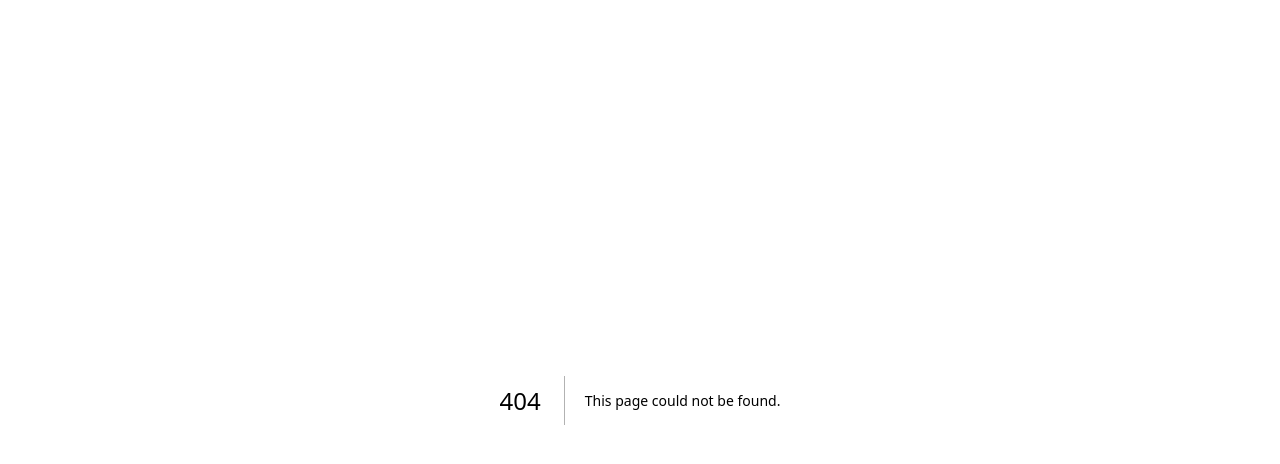
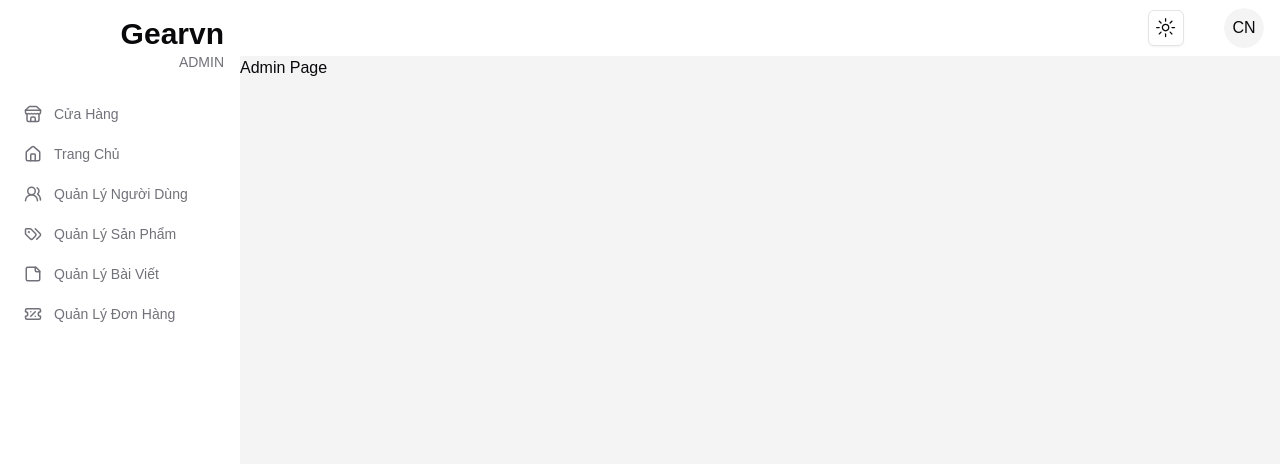
Before and after one commit to haitrieu1811/gearvn-next-client, a Next.js app: page /admin in a window 1280 px wide. Before the commit this address had no page. Shown: the top 464 px of the page. Built offline with nearby package versions, Linux system fonts and the light colour scheme; a web font is replaced by a local one.

Commit message:
feat: Build UI admin layout

```diff
--- a/package.json
+++ b/package.json
@@ -9,16 +9,20 @@
     "lint": "next lint"
   },
   "dependencies": {
+    "@radix-ui/react-avatar": "^1.0.4",
     "@radix-ui/react-dropdown-menu": "^2.0.6",
     "@radix-ui/react-icons": "^1.3.0",
     "@radix-ui/react-slot": "^1.0.2",
     "@tanstack/react-query": "^5.40.1",
     "@tanstack/react-query-devtools": "^5.40.1",
+    "@tippyjs/react": "^4.2.6",
     "axios": "^1.7.2",
     "class-variance-authority": "^0.7.0",
     "clsx": "^2.1.1",
+    "lucide-react": "^0.383.0",
     "next": "14.2.3",
     "next-themes": "^0.3.0",
+    "nextjs-toploader": "^1.6.12",
     "react": "^18",
     "react-dom": "^18",
     "tailwind-merge": "^2.3.0",
--- /dev/null
+++ b/src/app/(admin)/_components/header.tsx
@@ -0,0 +1,62 @@
+'use client'
+
+import Tippy from '@tippyjs/react/headless'
+import Link from 'next/link'
+import React from 'react'
+
+import PopoverWrapper from '@/components/popover-wrapper'
+import { Avatar, AvatarFallback } from '@/components/ui/avatar'
+import { Button } from '@/components/ui/button'
+import PATH from '@/constants/path'
+import { ModeToggle } from '@/components/mode-toggle'
+
+export default function AdminHeader() {
+  const accountItemsRef = React.useRef([
+    {
+      href: PATH.ACCOUNT,
+      name: 'Tài khoản'
+    },
+    {
+      name: 'Đăng xuất',
+      onClick: () => {}
+    }
+  ])
+
+  return (
+    <header className='flex justify-between items-center px-4 py-2'>
+      <div></div>
+      <div className='flex items-center space-x-10'>
+        <ModeToggle />
+        <Tippy
+          trigger='click'
+          interactive
+          placement='bottom-end'
+          offset={[0, 10]}
+          render={() => (
+            <PopoverWrapper>
+              {accountItemsRef.current.map((accountItem) => (
+                <Button
+                  asChild={!!accountItem.href}
+                  key={accountItem.name}
+                  variant='ghost'
+                  className='flex justify-start w-full pr-10 rounded-none'
+                  onClick={accountItem.onClick}
+                >
+                  {accountItem.href && !accountItem.onClick ? (
+                    <Link href={accountItem.href}>{accountItem.name}</Link>
+                  ) : (
+                    accountItem.name
+                  )}
+                </Button>
+              ))}
+            </PopoverWrapper>
+          )}
+        >
+          <Avatar>
+            <AvatarFallback>CN</AvatarFallback>
+          </Avatar>
+        </Tippy>
+      </div>
+    </header>
+  )
+}
--- /dev/null
+++ b/src/app/(admin)/_components/sidebar.tsx
@@ -0,0 +1,77 @@
+'use client'
+
+import { Home, StickyNote, Store, Tags, TicketPercent, UsersRound } from 'lucide-react'
+import Link from 'next/link'
+import React from 'react'
+
+import { Button } from '@/components/ui/button'
+import PATH from '@/constants/path'
+
+export default function AdminSidebar() {
+  const sidebarItemsRef = React.useRef([
+    {
+      href: PATH.HOME,
+      name: 'Cửa hàng',
+      icon: Store,
+      notificationCount: 0
+    },
+    {
+      href: PATH.ADMIN,
+      name: 'Trang chủ',
+      icon: Home,
+      notificationCount: 0
+    },
+    {
+      href: PATH.ADMIN_USER,
+      name: 'Quản lý người dùng',
+      icon: UsersRound,
+      notificationCount: 0
+    },
+    {
+      href: PATH.ADMIN_PRODUCT,
+      name: 'Quản lý sản phẩm',
+      icon: Tags,
+      notificationCount: 0
+    },
+    {
+      href: PATH.ADMIN_POST,
+      name: 'Quản lý bài viết',
+      icon: StickyNote,
+      notificationCount: 0
+    },
+    {
+      href: PATH.ADMIN_ORDER,
+      name: 'Quản lý đơn hàng',
+      icon: TicketPercent,
+      notificationCount: 0
+    }
+  ])
+
+  return (
+    <React.Fragment>
+      <div className='p-4'>
+        <Link href={PATH.ADMIN} className='flex flex-col items-end'>
+          <span className='font-bold text-3xl'>Gearvn</span>
+          <span className='uppercase text-muted-foreground text-sm'>admin</span>
+        </Link>
+      </div>
+      <div className='p-2 space-y-1'>
+        {sidebarItemsRef.current.map((sidebarItem) => (
+          <Button key={sidebarItem.href} asChild variant='ghost' className='flex justify-between w-full'>
+            <Link href={sidebarItem.href} className='text-muted-foreground'>
+              <div className='flex items-center space-x-3'>
+                <sidebarItem.icon size={18} />
+                <span className='capitalize'>{sidebarItem.name}</span>
+              </div>
+              {!!sidebarItem.notificationCount && (
+                <span className='text-[10px] font-bold bg-main text-white w-5 h-5 rounded-full flex justify-center items-center'>
+                  {sidebarItem.notificationCount}
+                </span>
+              )}
+            </Link>
+          </Button>
+        ))}
+      </div>
+    </React.Fragment>
+  )
+}
--- /dev/null
+++ b/src/app/(admin)/admin/page.tsx
@@ -0,0 +1,10 @@
+import { Metadata } from 'next'
+
+export const metadata: Metadata = {
+  title: 'Gearvn - Admin',
+  description: 'Gearvn - Admin'
+}
+
+export default function AdminPage() {
+  return <div>Admin Page</div>
+}
--- /dev/null
+++ b/src/app/(admin)/layout.tsx
@@ -0,0 +1,29 @@
+import React from 'react'
+
+import AdminHeader from '@/app/(admin)/_components/header'
+import AdminSidebar from '@/app/(admin)/_components/sidebar'
+
+const SIDEBAR_WIDTH = 240
+
+export default function AdminLayout({ children }: Readonly<{ children: React.ReactNode }>) {
+  return (
+    <React.Fragment>
+      <aside
+        style={{
+          width: `${SIDEBAR_WIDTH}px`
+        }}
+        className='fixed inset-y-0 left-0 w-[200px]'
+      >
+        <AdminSidebar />
+      </aside>
+      <div
+        style={{
+          marginLeft: `${SIDEBAR_WIDTH}px`
+        }}
+      >
+        <AdminHeader />
+        <main className='bg-muted min-h-screen'>{children}</main>
+      </div>
+    </React.Fragment>
+  )
+}
--- /dev/null
+++ b/src/app/(customer)/layout.tsx
@@ -0,0 +1,14 @@
+import React from 'react'
+
+export default function CustomerLayout({
+  children
+}: Readonly<{
+  children: React.ReactNode
+}>) {
+  return (
+    <div>
+      CustomerLayout
+      {children}
+    </div>
+  )
+}
--- a/src/app/page.tsx
+++ b/src/app/(customer)/page.tsx
@@ -1,7 +1,7 @@
 import { ModeToggle } from '@/components/mode-toggle'
 import { Button } from '@/components/ui/button'
 
-export default function Home() {
+export default function HomePage() {
   return (
     <>
       <ModeToggle />
--- a/src/app/globals.css
+++ b/src/app/globals.css
@@ -3,9 +3,21 @@
 @tailwind utilities;
 
 @layer base {
+  html *::-webkit-scrollbar {
+    border-radius: 0;
+    width: 6px;
+  }
+  html *::-webkit-scrollbar-thumb {
+    border-radius: 4px;
+    background-color: hsl(var(--secondary));
+  }
+  html *::-webkit-scrollbar-track {
+    border-radius: 0;
+  }
+
   :root {
     --main: 353, 100%, 45%;
-    --main-foreground: 353, 100%, 45%;
+    --main-foreground: 353, 80%, 41%;
 
     --background: 0 0% 100%;
     --foreground: 240 10% 3.9%;
--- a/src/app/layout.tsx
+++ b/src/app/layout.tsx
@@ -1,5 +1,6 @@
 import type { Metadata } from 'next'
 import { Chivo as FontSans } from 'next/font/google'
+import NextTopLoader from 'nextjs-toploader'
 
 import { cn } from '@/lib/utils'
 import TanstackProvider from '@/providers/tanstack.provider'
@@ -26,7 +27,10 @@ export default function RootLayout({
     <html lang='en' suppressHydrationWarning>
       <body className={cn('min-h-screen bg-background font-sans antialiased', fontSans.variable)}>
         <ThemeProvider attribute='class' defaultTheme='system' enableSystem disableTransitionOnChange>
-          <TanstackProvider>{children}</TanstackProvider>
+          <TanstackProvider>
+            <NextTopLoader showSpinner={false} color='red' height={2} />
+            {children}
+          </TanstackProvider>
         </ThemeProvider>
       </body>
     </html>
--- /dev/null
+++ b/src/components/popover-wrapper.tsx
@@ -0,0 +1,5 @@
+import React from 'react'
+
+export default function PopoverWrapper({ children }: { children: React.ReactNode }) {
+  return <div className='bg-background rounded-md shadow py-2'>{children}</div>
+}
--- /dev/null
+++ b/src/components/ui/avatar.tsx
@@ -0,0 +1,50 @@
+"use client"
+
+import * as React from "react"
+import * as AvatarPrimitive from "@radix-ui/react-avatar"
+
+import { cn } from "@/lib/utils"
+
+const Avatar = React.forwardRef<
+  React.ElementRef<typeof AvatarPrimitive.Root>,
+  React.ComponentPropsWithoutRef<typeof AvatarPrimitive.Root>
+>(({ className, ...props }, ref) => (
+  <AvatarPrimitive.Root
+    ref={ref}
+    className={cn(
+      "relative flex h-10 w-10 shrink-0 overflow-hidden rounded-full",
+      className
+    )}
+    {...props}
+  />
+))
+Avatar.displayName = AvatarPrimitive.Root.displayName
+
+const AvatarImage = React.forwardRef<
+  React.ElementRef<typeof AvatarPrimitive.Image>,
+  React.ComponentPropsWithoutRef<typeof AvatarPrimitive.Image>
+>(({ className, ...props }, ref) => (
+  <AvatarPrimitive.Image
+    ref={ref}
+    className={cn("aspect-square h-full w-full", className)}
+    {...props}
+  />
+))
+AvatarImage.displayName = AvatarPrimitive.Image.displayName
+
+const AvatarFallback = React.forwardRef<
+  React.ElementRef<typeof AvatarPrimitive.Fallback>,
+  React.ComponentPropsWithoutRef<typeof AvatarPrimitive.Fallback>
+>(({ className, ...props }, ref) => (
+  <AvatarPrimitive.Fallback
+    ref={ref}
+    className={cn(
+      "flex h-full w-full items-center justify-center rounded-full bg-muted",
+      className
+    )}
+    {...props}
+  />
+))
+AvatarFallback.displayName = AvatarPrimitive.Fallback.displayName
+
+export { Avatar, AvatarImage, AvatarFallback }
--- /dev/null
+++ b/src/constants/path.ts
@@ -0,0 +1,18 @@
+const PATH = {
+  HOME: '/',
+  LOGIN: '/login',
+  REGISTER: '/register',
+  ACCOUNT: '/account',
+
+  ADMIN: '/admin',
+  ADMIN_USER: '/admin/user',
+  ADMIN_USER_UPDATE: (userId: string) => `/admin/user/${userId}`,
+  ADMIN_PRODUCT: '/admin/product',
+  ADMIN_PRODUCT_UPDATE: (productId: string) => `/admin/product/${productId}`,
+  ADMIN_POST: '/admin/post',
+  ADMIN_POST_UPDATE: (postId: string) => `/admin/post/${postId}`,
+  ADMIN_ORDER: '/admin/order',
+  ADMIN_ORDER_DETAIL: (orderId: string) => `/admin/order/${orderId}`
+} as const
+
+export default PATH
```
Also changed, not shown: public/white-logo.svg (added), 1 other file (tests, documents, lock files or other folders).
